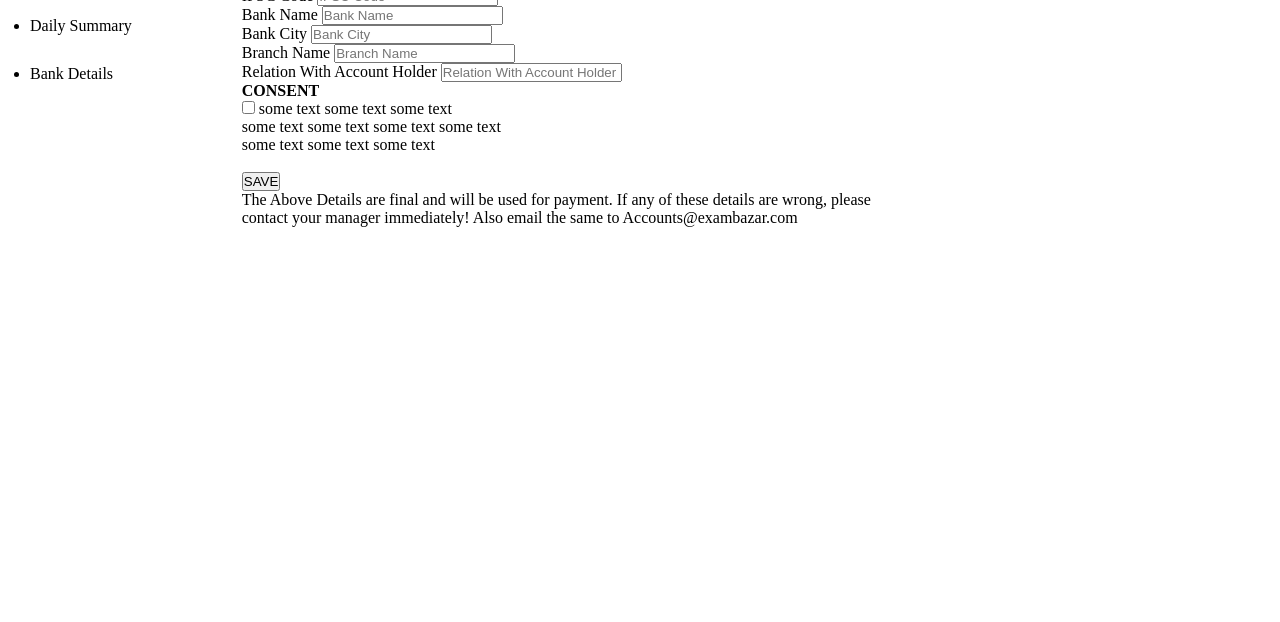
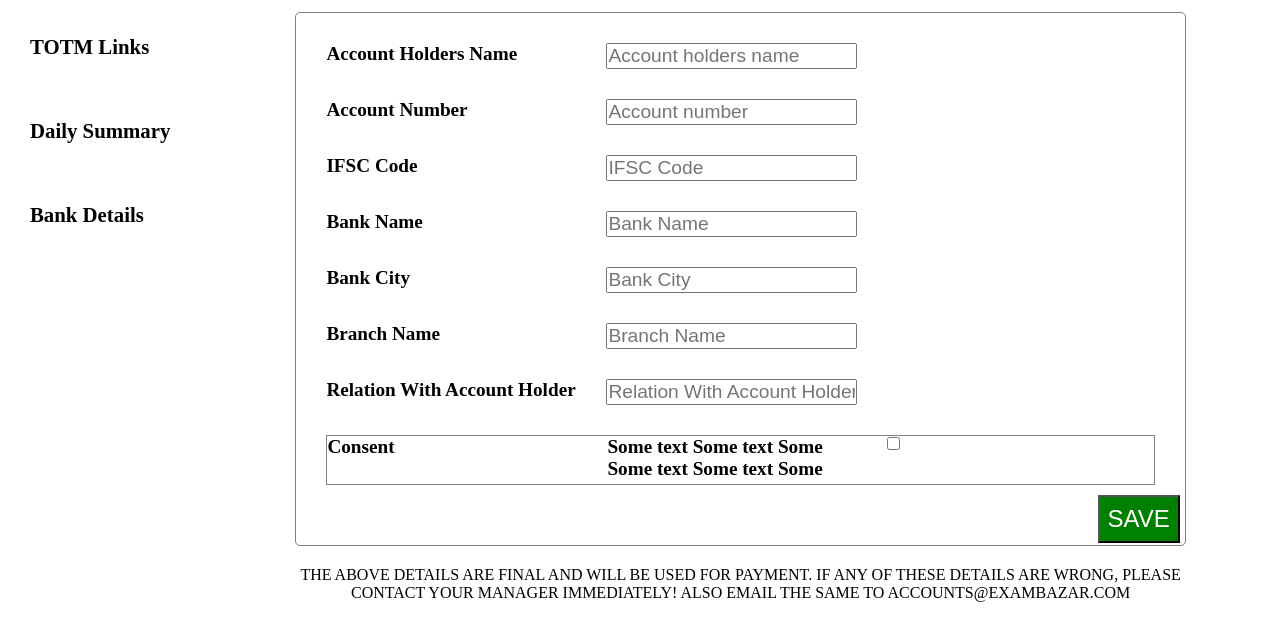
Before and after one commit to pranay-sa/bcctask, a plain HTML site: page task.html in a window 1280 px wide. Shown: the part 195-817 px from the top of the page. Drawn offline with Linux system fonts and the light colour scheme.

Commit message:
Add files via upload

```diff
--- a/task.html
+++ b/task.html
@@ -29,33 +29,48 @@
                     <li>Bank Details</li>
                 </ul>
             </aside>
-            <section class="mainbox">
+            <section class="sec1">
                 <h1>Update Bank Details</h1>
-                <p><b>some text some text some text some text some text some text some text some text some text<br> some text some text some text some text some text some text some text some text some text</b></p>
+                <p id="sometext"><b>some text some text some text some text some text some text some text some text some text<br> some text some text some text some text some text some text some text some text some text</b></p>
                 <div class="mainbox">
+                    <div id="gap">
                         <label for="Holdername"><b>Account Holders Name</b></label>
                         <input name="Holdername" placeholder="Account holders name"><br>
+                    </div>
+                    <div id="gap">
                         <label for="accno"><b>Account Number</b></label>
                         <input name="accno" placeholder="Account number"><br>
+                    </div>
+                    <div id="gap">
                         <label for="ifsc">IFSC Code</label>
                         <input name="ifsc" placeholder="IFSC Code"><br>
+                    </div>
+                    <div id="gap">
                         <label for="Bankname">Bank Name</label>
                         <input name="Bankname" placeholder="Bank Name"><br>
+                    </div>
+                    <div id="gap">
                         <label for="BankCity">Bank City</label>
                         <input name="BankCity" placeholder="Bank City"><br>
+                    </div>
+                    <div id="gap">
                         <label for="BranchName">Branch Name</label>
                         <input name="BranchName" placeholder="Branch Name"><br>
+                    </div>
+                    <div id="gap">
                         <label for="Acchr">Relation With Account Holder</label>
                         <input name="Acchr" placeholder="Relation With Account Holder"><br>
-                    <label><b>CONSENT</b></label><br>
-                    <input name="Consent" type="checkbox">
-                    <label for="Consent" class="cbox">some text some text some text<br> some text some text some text some text<br> some text some text some text<br>
+                    </div>
+                    <div id="gap" class="gapbox">
+                        <label>Consent</label>
+                        <input type="checkbox" name="check">
+                        <label for="check">Some text Some text Some<br> Some text Some text Some</label>
                         <span id="Datefilled"></span></label><br>
+                    </div>
                     <button class="btnright">SAVE</button>
                 </div>
-                <p>The Above Details are final and will be used for payment. If any of these details are wrong, please<br> contact your manager immediately! Also email the same to Accounts@exambazar.com</p>
+                <p id="lastpara">The Above Details are final and will be used for payment. If any of these details are wrong, please<br> contact your manager immediately! Also email the same to Accounts@exambazar.com</p>
             </section>
         </section>
-
     </body>
 </html>
--- a/taskstyle.css
+++ b/taskstyle.css
@@ -30,6 +30,58 @@ li{
 #line{
     margin-top: -40px;
 }
+.mainbox{
+    border: 0.5px solid gray;
+    border-radius: 5px;
+    padding-bottom: 30px;
+    margin: 15px;
+}
 .content{
     display: flex;
 }
+h1{
+    font-size: 2rem;
+    margin: 10px;
+}
+.gapbox{
+    border: 0.5px solid gray;
+    padding-bottom: 30px;
+}
+#sometext{
+    margin: 15px;
+    font-size: 1.2rem;
+}
+.sidebar ul li{
+    list-style: none;
+    margin-top: 60px;
+    font-weight: bold;
+    font-size: 1.3rem;
+}
+.mainbox label{
+    font-weight: bold;
+    text-align: left;
+    float: left;
+    width: 250px;
+    margin-right: 30px;
+    font-size: 1.2rem;
+}
+.mainbox input{
+    font-size: 1.2rem;
+}
+#gap{
+    margin: 30px;
+}
+button{
+    font-size: 1.5rem;
+    color: white;
+    background-color: green;
+    float: right;
+    padding: 8px;
+    margin-right: 5px;
+    margin-top: -20px;
+}
+#lastpara{
+    margin: 20px;
+    text-transform: uppercase;
+    text-align: center;
+}
```
Lines whose indentation alone changed are shown as unchanged.
